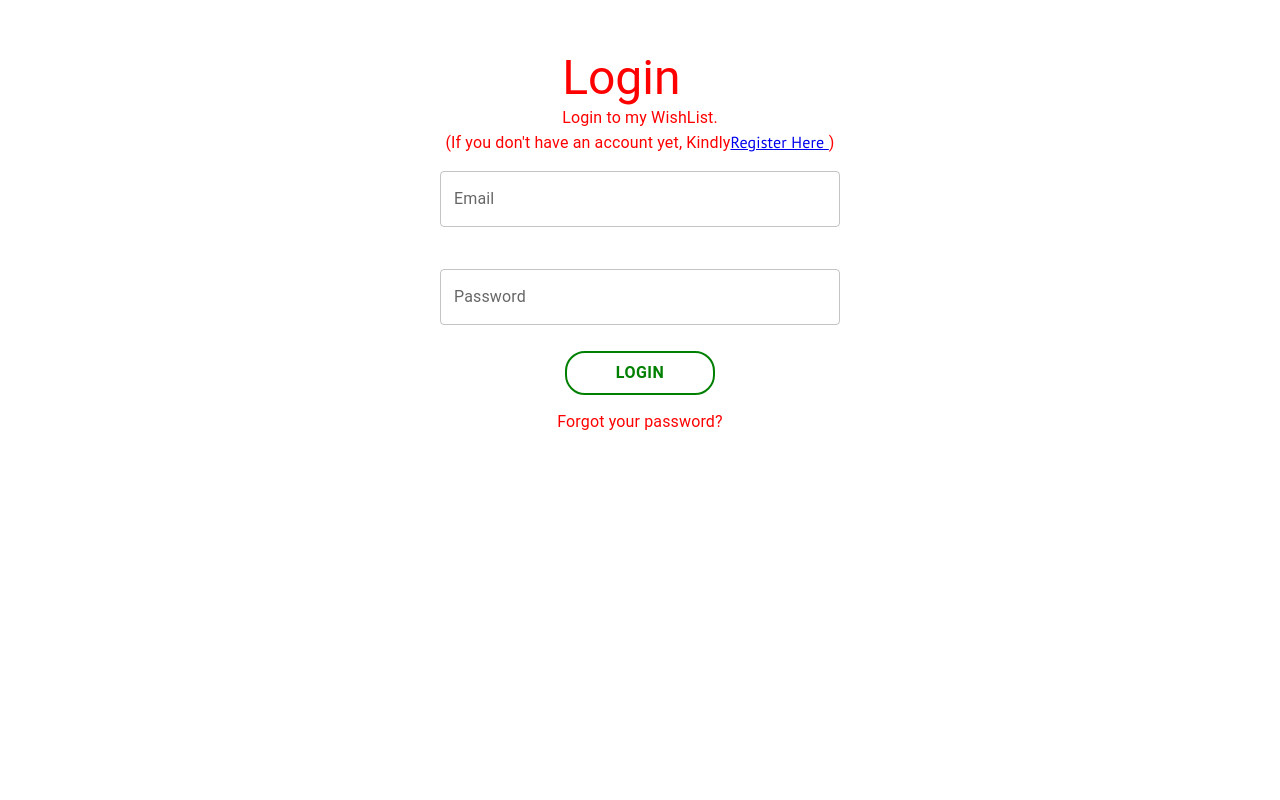
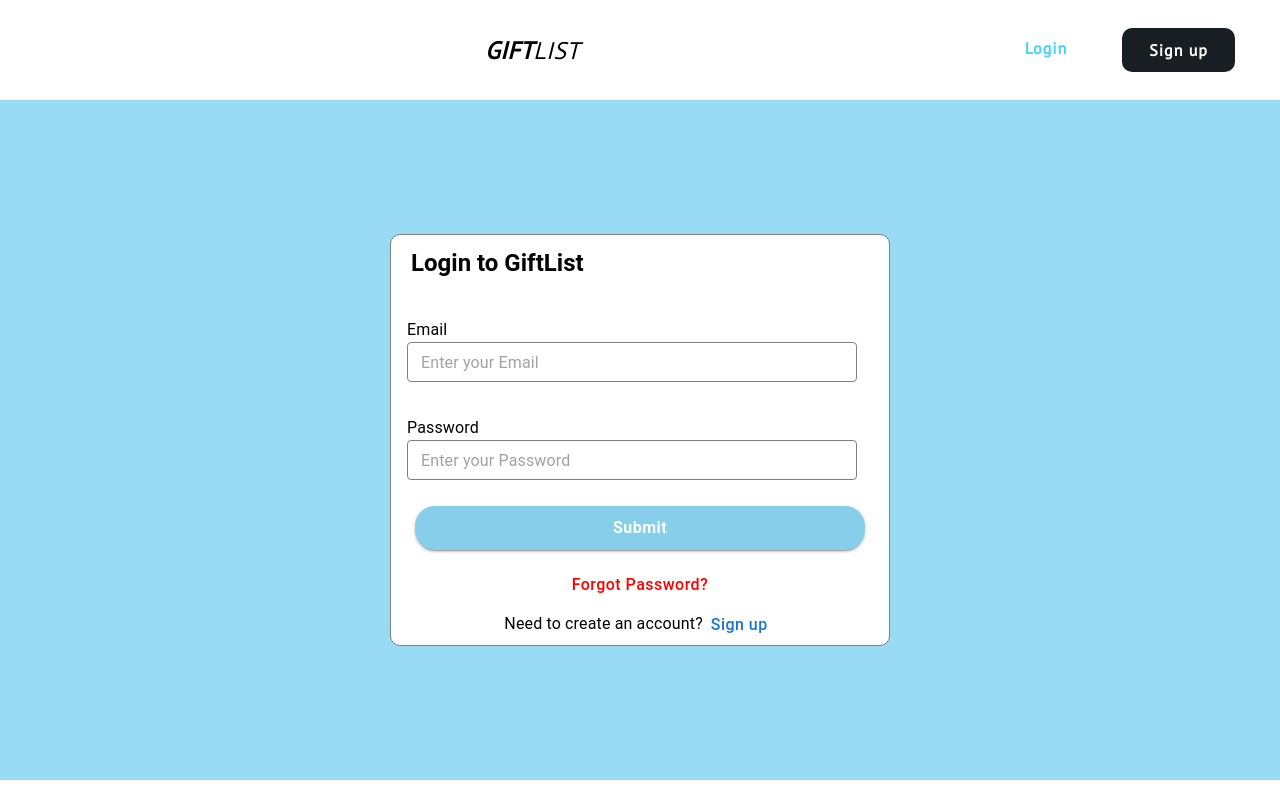
Before and after one commit to FatimaMary/giftlist, a React (Create React App) app in the folder client/: page /login in a window 1280 px wide. Built offline with nearby package versions, Linux system fonts and the light colour scheme; the HTML template or start-up script is replaced by a standard one.

Commit message:
login page css updated

```diff
--- a/client/src/scenes/login/index.jsx
+++ b/client/src/scenes/login/index.jsx
@@ -1,8 +1,16 @@
 import React, { useState } from 'react';
-import { Box, Typography, TextField, Button } from '@mui/material';
+import {
+    Box,
+    Typography,
+    TextField,
+    Button,
+    createTheme,
+    ThemeProvider
+} from '@mui/material';
 import { Link, useNavigate } from 'react-router-dom';
 import { signInWithEmailAndPassword } from "firebase/auth";
 import { auth } from '../../firebase';
+import Navbar from '../../Components/Navbar';
 
 function Login() {
   const navigate = useNavigate();
@@ -18,6 +26,36 @@ function Login() {
       });
   };
 
+  const theme = createTheme({
+    components: {
+      MuiTextField: {
+        styleOverrides: {
+          root: {
+            '& .MuiOutlinedInput-root': {
+              '& fieldset': {
+                borderColor: 'grey',
+              },
+            },
+            '& .MuiOutlinedInput-root.Mui-focused': {
+              '& fieldset': {
+                borderColor: 'grey',
+              },
+            },
+          },
+        },
+      },
+      MuiButton: {
+        styleOverrides: {
+          root: {
+            '&:hover': {
+                backgroundColor: 'red !important',
+            },
+          },
+        },
+      },
+    },
+  });
+
   const handleLogin =async(e) => {
       e.preventDefault();
       signInWithEmailAndPassword(auth, loginData.email, loginData.password)
@@ -27,28 +65,48 @@ function Login() {
               navigate(`/giftexchange?userId=${res.user.uid}`)
           })
       console.log("button clicked");
-      // alert("Form submitted");
+  }
+
+  const handleSignup = () => {
+    navigate("/signup");
   }
 
 return (
+<Box >
+        <Navbar />
+        <Box
+            sx={{
+                backgroundColor: '#99DBF5',
+                height: '85vh',
+                // width: '100vw',
+                display: 'flex',
+                flexDirection: 'column' ,
+                justifyContent: 'center',
+                alignItems: 'center',
+            }}
+        >
         <Box
         sx={{
             display: 'flex',
             flexDirection: 'column' ,
-      justifyContent: 'space-around',
             justifyContent: 'center',
-      alignItems: 'center'
+            // alignItems: 'center',
+            backgroundColor: 'white',
+            // height: '600px',
+            border: '1px solid grey',
+            width: '500px',
+            borderRadius: '10px',
         }}
-    mt='50px'
-    color='red'
+        color='black'
+        m='1.5rem 2.5rem'
         >
-      <Box>
-          <Typography variant='h3'>Login</Typography>
-          <Typography type='text'>Login to my WishList.</Typography>
-      </Box>
-      <Box>
-          <Typography type='text'>(If you don't have an account yet, Kindly
-              <Link to='/register'>Register Here </Link>)
+            <Box mt={1.5} ml={2.5}>
+                <Typography
+                    variant='h5'
+                    fontWeight='bold'
+                    mb='15px'
+                >
+                    Login to GiftList
                 </Typography>
             </Box>
             <form onSubmit={handleLogin}>
@@ -59,64 +117,121 @@ return (
                         gap: '10px',
                     }}
                 >
+                    <Box>
+                        <Typography
+                            ml='1rem'
+                            mt= '1.5rem'
+                            mb='0'
+                        >
+                            Email
+                        </Typography>
+                        <ThemeProvider theme={theme}>
                         <TextField
-                  id="outlined-basic-email"
-                  name='email'
-                  label="Email"
-                  type='email'
+                            placeholder='Enter your Email'
                             variant="outlined"
                             sx={{
-                      margin: '1rem',
-                      width: '400px',
+                                ml:'1rem',
+                                width: '450px',
                                 borderRadius: '10px',
+                                '& .MuiOutlinedInput-root': {
+                                    height: '40px',
+                                },
                             }}
+                            type='email'
+                            name='email'
                             value={loginData.email}
                             onChange={handleChange}
                          />
+                         </ThemeProvider>
+                    </Box>
+                    <Box>
+                    <Typography
+                            ml='1rem'
+                            mt= '1.5rem'
+                            mb='0'
+                        >
+                            Password
+                        </Typography>
+                        <ThemeProvider theme={theme}>
                             <TextField
-                  id='outlined-basic-password'
-                  name='password'
-                  label='Password'
-                  type='password'
+                                placeholder='Enter your Password'
                                 variant='outlined'
                                 sx={{
-                      margin: '1rem',
-                      width: '400px',
+                                    ml:'1rem',
+                                    width: '450px',
                                     borderRadius: '10px',
+                                    '& .MuiOutlinedInput-root': {
+                                        height: '40px',
+                                    },
                                 }}
+                                type='password'
+                                name='password'
                                 value={loginData.password}
                                 onChange={handleChange}
                             />
+                        </ThemeProvider>
+                    </Box>
                     <Box
                         sx={{
                             display: 'flex',
                             justifyContent: 'center'
                         }}
                         mb='15px'
+                        mt='1rem'
                     >
                         <Button
+                            variant='contained'
                             sx={{
-                          border: '2px solid green',
+                                border: '2px solid skyblue',
                                 borderRadius: '20px',
-                          width: '150px',
+                                width: '450px',
                                 fontSize: '1rem',
-                          color: 'green',
-                          fontWeight: 'bold'
+                                color: 'white',
+                                background: 'skyblue',
+                                textTransform: 'inherit',
+                                fontWeight:'bold',
                             }}
                         type="submit"
-
                         >
-                      Login
+                            Submit
                         </Button>
                     </Box>
                 </Box>
             </form>
-      <Box>
-          <Typography
-              sx={{cursor: 'pointer'}}
+            <Box
+                sx={{
+                    display: 'flex',
+                    justifyContent: 'center',
+                }}
             >
-              Forgot your password?
+                <Button
+                    sx={{
+                        textTransform: 'inherit',
+                        fontSize: '1rem',
+                        color: 'red'
+                    }}
+                >
+                    Forgot Password?
+                </Button>
+            </Box>
+            <Box
+                sx={{
+                    display: 'flex',
+                    justifyContent: 'center',
+                }}
+            >
+                <Typography>
+                    Need to create an account?
+                    <Button
+                        sx={{
+                            textTransform: 'inherit',
+                            fontSize: '1rem',
+                        }}
+                        onClick={handleSignup}
+                    >Sign up</Button>
                 </Typography>
+            </Box>
+        </Box>
         </Box>
     </Box>
 )
```
Also changed, not shown: client/src/scenes/signup/index.jsx (+9 -1 lines). Lines whose indentation alone changed are shown as unchanged.
